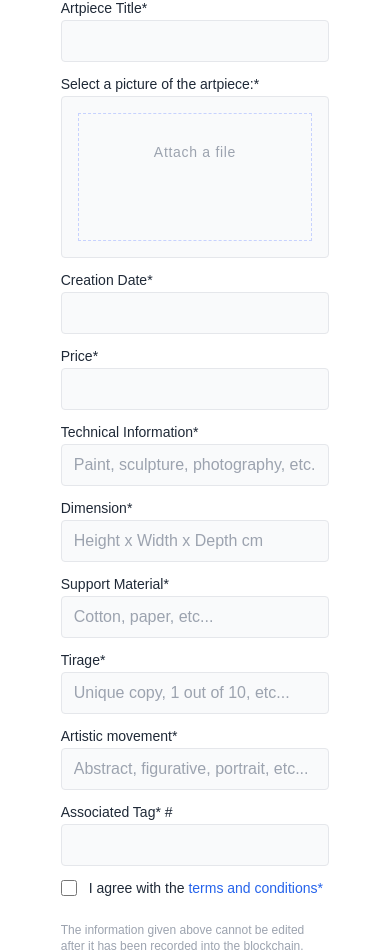
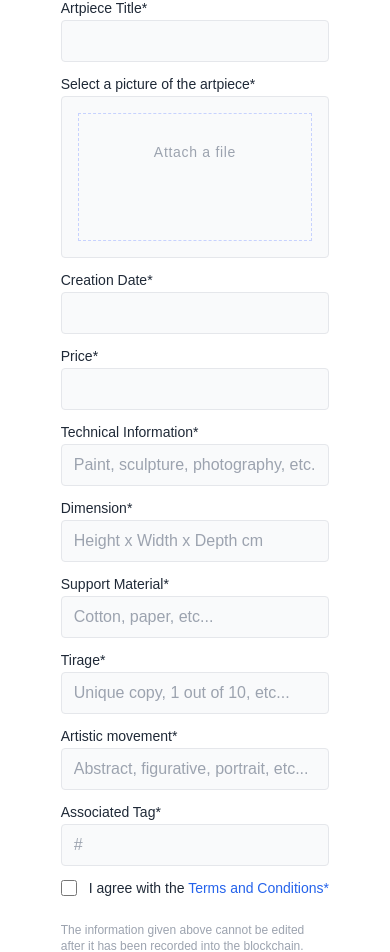
Before and after one commit to ivanZhuravlov/ntf-projj, a Vue app in the folder front/: page /new/coa in a window 390 px wide. Shown: the part 310-1262 px from the top of the page. Built offline with nearby package versions, Linux system fonts and the light colour scheme.

Commit message:
fix responsiveness on create coa page

```diff
--- a/front/src/views/CreateCoA.vue
+++ b/front/src/views/CreateCoA.vue
@@ -5,7 +5,7 @@
       <div class="px-4 md:px-8  mx-auto">
         <!-- text - start -->
         <div class="mb-10 md:mb-16">
-          <h2 class="text-gray-800 text-2xl lg:text-3xl font-bold text-center mb-4 md:mb-6">Create Certificate of Authenticity</h2>
+          <h2 class="text-gray-800 text-2xl lg:text-3xl font-bold text-center mb-4 md:mb-10">Create Certificate of Authenticity</h2>
 
           <p class="max-w-proce text-gray-500 md:text-lg text-center mx-auto">
             Lorem ipsum dolor sit amet, consectetur adipisicing elit, sed do eiusmod
@@ -15,7 +15,7 @@
         <!-- text - end -->
 
         <!-- form - start -->
-        <form class="text-gray-800 sm:grid grid-cols-2 w-9/12 md:grid grid-cols-2 w-9/12 lg:grid grid-cols-2 w-9/12 gap-7 mx-auto ">
+        <form class="text-gray-800 sm:w-9/12 md:grid grid-cols-2 w-9/12 lg:grid grid-cols-2 w-9/12 gap-7 mx-auto ">
 
           <div>
             <div>
@@ -24,7 +24,7 @@
             </div>
 
             <!-- TODO : Preview the picture -->
-            <label class="inline-block text-sm sm:text-base mt-3">Select a picture of the artpiece:*</label>
+            <label class="inline-block text-sm sm:text-base mt-3">Select a picture of the artpiece*</label>
             <div class="w-full justify-start">
               <div class="rounded border bg-gray-50">
                 <div class="m-4">
@@ -42,7 +42,6 @@
           </div>
 
           <div>
-
             <div>
                 <label for="creation-date" class="inline-block text-sm sm:text-base mt-3">Creation Date*</label>
                 <input required="true" name="creation-date" class="w-full bg-gray-50 border focus:ring ring-indigo-300 rounded outline-none transition duration-100 px-3 py-2" />
@@ -79,8 +78,8 @@
             </div>
 
             <div>
-                <label for="tags" class="inline-block text-sm sm:text-base mt-3">Associated Tag* #</label>
-                <input required="true" name="tags" placeholder="" class="w-full bg-gray-50 border focus:ring ring-indigo-300 rounded outline-none transition duration-100 px-3 py-2" />
+                <label for="associated-tag" class="inline-block text-sm sm:text-base mt-3">Associated Tag*</label>
+                <input required="true" name="associated-tag" placeholder="#" class="w-full bg-gray-50 border focus:ring ring-indigo-300 rounded outline-none transition duration-100 px-3 py-2" />
             </div>
 
             <div class="flex items-start mb-6 mt-3">
@@ -88,12 +87,11 @@
                 <input id="terms" aria-describedby="terms" type="checkbox" class="bg-gray-50 border focus:ring focus:ring-blue-300 h-4 w-4 rounded" required="true">
               </div>
             <div class="text-sm ml-3">
-                <label for="terms" class="font-sm">I agree with the <a href="#" class="text-blue-600 hover:underline">terms and conditions*</a></label>
+                <label for="terms" class="font-sm">I agree with the <a href="#" class="text-blue-600 hover:underline">Terms and Conditions*</a></label>
               </div>
             </div>
 
             <p class="text-gray-400 text-xs">The information given above cannot be edited after it has been recorded into the blockchain.</p>
-
 
             <button class="block mx-auto bg-gray-800 hover:bg-gray-700 active:bg-gray-600 focus-visible:ring ring-gray-300 focus:ring-2 text-white text-sm md:text-base font-semibold text-center uppercase outline-none transition duration-100 px-10 py-3 mt-12" type="submit">
             create now
```
